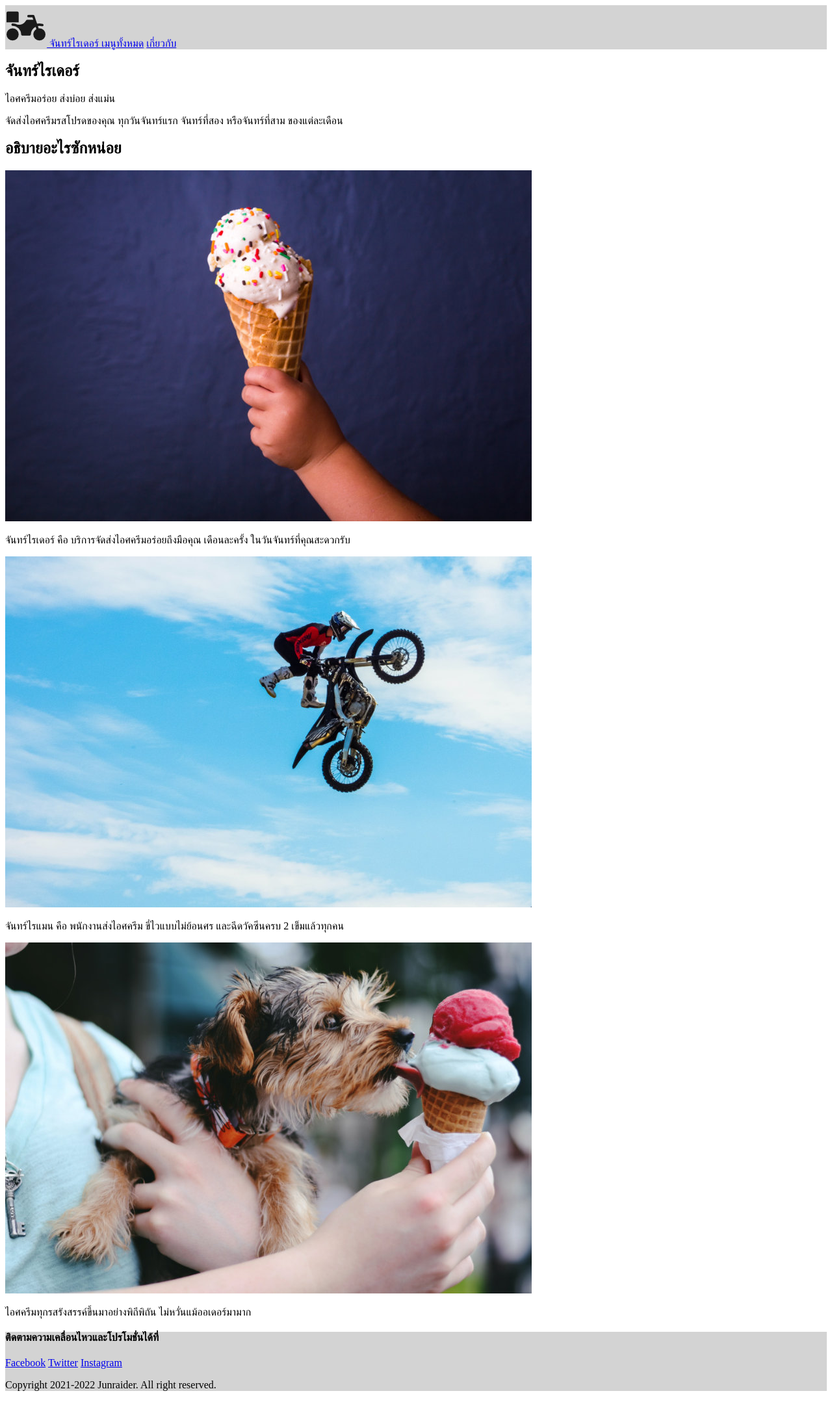
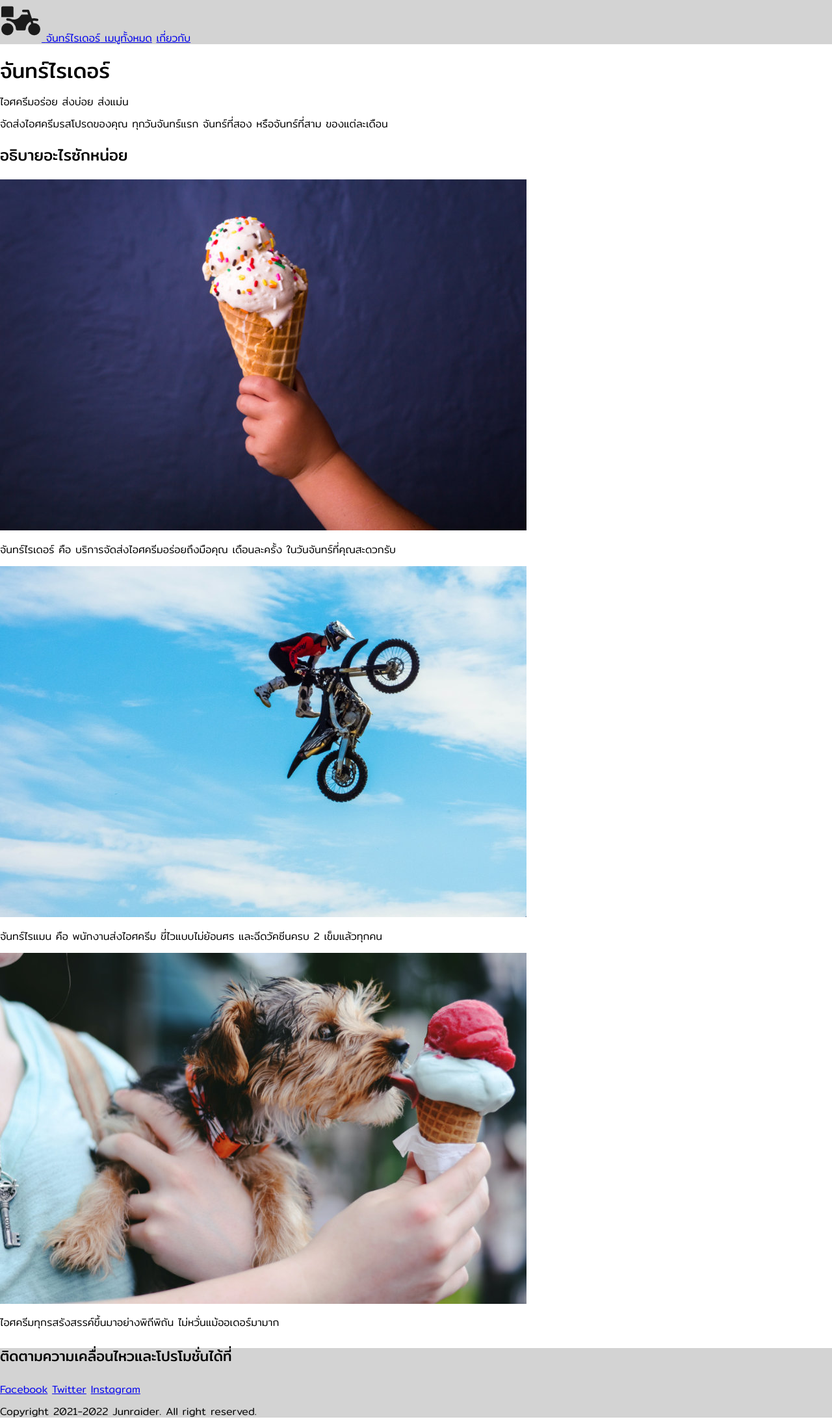
Before and after one commit to potchangelo/django-junraider, a Django app: page / in a window 1280 px wide. Shown: the whole page at 65% size. Before the commit the page ends 2140 px from the top, so only its background shows below. Run offline with Django 4.2, Linux system fonts and the light colour scheme.

Commit message:
static main.css

```diff
--- /dev/null
+++ b/app_general/static/app_general/main.css
@@ -0,0 +1,64 @@
+/* mitr-300 - thai_latin */
+@font-face {
+    font-family: 'Mitr';
+    font-style: normal;
+    font-weight: 300;
+    src: url('fonts/mitr-v6-thai_latin-300.eot'); /* IE9 Compat Modes */
+    src: local(''),
+        url('fonts/mitr-v6-thai_latin-300.eot?#iefix') format('embedded-opentype'), /* IE6-IE8 */
+        url('fonts/mitr-v6-thai_latin-300.woff2') format('woff2'), /* Super Modern Browsers */
+        url('fonts/mitr-v6-thai_latin-300.woff') format('woff'), /* Modern Browsers */
+        url('fonts/mitr-v6-thai_latin-300.ttf') format('truetype'), /* Safari, Android, iOS */
+        url('fonts/mitr-v6-thai_latin-300.svg#Mitr') format('svg'); /* Legacy iOS */
+}
+
+/* mitr-regular - thai_latin */
+@font-face {
+    font-family: 'Mitr';
+    font-style: normal;
+    font-weight: 400;
+    src: url('fonts/mitr-v6-thai_latin-regular.eot'); /* IE9 Compat Modes */
+    src: local(''),
+        url('fonts/mitr-v6-thai_latin-regular.eot?#iefix') format('embedded-opentype'), /* IE6-IE8 */
+        url('fonts/mitr-v6-thai_latin-regular.woff2') format('woff2'), /* Super Modern Browsers */
+        url('fonts/mitr-v6-thai_latin-regular.woff') format('woff'), /* Modern Browsers */
+        url('fonts/mitr-v6-thai_latin-regular.ttf') format('truetype'), /* Safari, Android, iOS */
+        url('fonts/mitr-v6-thai_latin-regular.svg#Mitr') format('svg'); /* Legacy iOS */
+}
+
+html {
+    font-family: 'Mitr', sans-serif;
+    font-weight: 300;
+}
+
+h1, h2, h3, h4, h5, h6 {
+    font-weight: 400;
+}
+
+h1 {
+    font-size: 32px;
+}
+
+h2 {
+    font-size: 28px;
+}
+
+h3 {
+    font-size: 24px;
+}
+
+h4 {
+    font-size: 22px;
+}
+
+h5 {
+    font-size: 20px;
+}
+
+h6 {
+    font-size: 18px;
+}
+
+p {
+    font-size: 16px;
+}
--- a/app_general/templates/app_general/components/base.html
+++ b/app_general/templates/app_general/components/base.html
@@ -8,6 +8,8 @@
     <meta name="viewport" content="width=device-width, initial-scale=1.0">
     <title>{% block site_title %}{% endblock %}จันทร์ไรเดอร์ เมนูอร่อย ส่งบ่อย ส่งแม่น</title>
     <link rel="icon" href="{% static 'app_general/favicon.ico' %}">
+    <link rel="stylesheet" href="{% static 'app_general/normalize.css' %}">
+    <link rel="stylesheet" href="{% static 'app_general/main.css' %}">
 </head>
 <body>
     {% include 'app_general/components/site_header.html' %}
--- a/app_general/templates/app_general/home.html
+++ b/app_general/templates/app_general/home.html
@@ -8,7 +8,7 @@
     <p>จัดส่งไอศครีมรสโปรดของคุณ ทุกวันจันทร์แรก จันทร์ที่สอง หรือจันทร์ที่สาม ของแต่ละเดือน</p>
 </section>
 <section>
-    <h2>อธิบายอะไรซักหน่อย</h2>
+    <h3>อธิบายอะไรซักหน่อย</h3>
     <div>
         <div>
             <img src="{% static 'app_general/home-about-1.jpg' %}">
```
